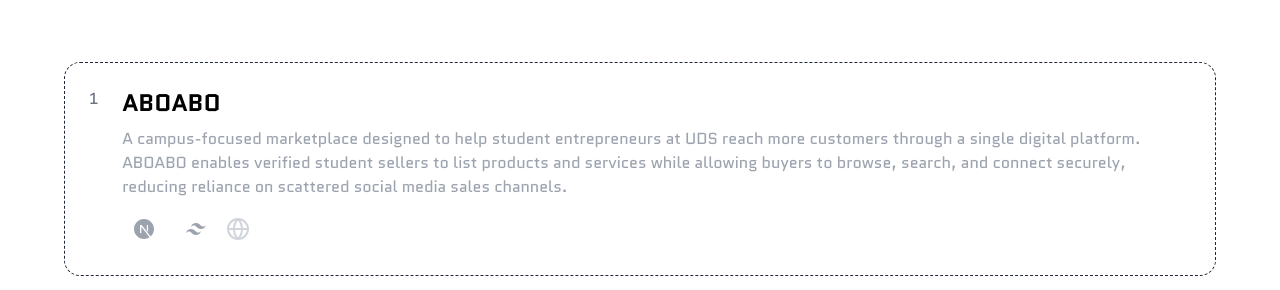
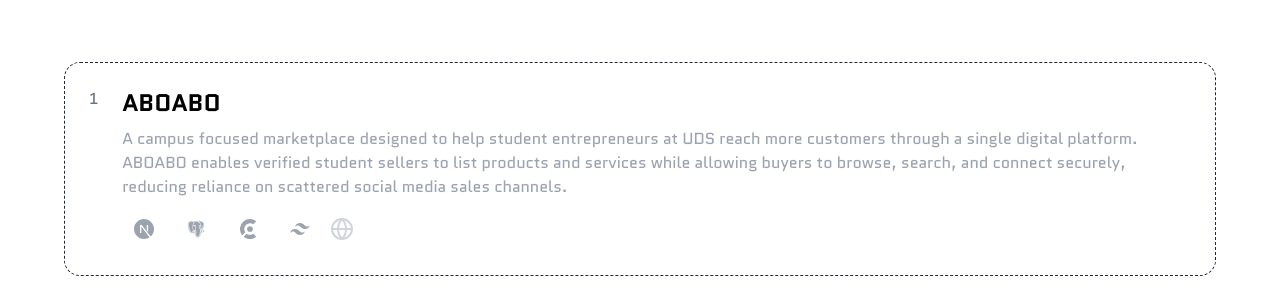
Before and after one commit to Muraydevs1/Portfolio, a React (Vite) app: page / in a window 1280 px wide. Shown: the part 1680-1970 px from the top of the page. Built offline with nearby package versions, Linux system fonts and the light colour scheme.

Commit message:
new additions

```diff
--- a/src/assets/assets.js
+++ b/src/assets/assets.js
@@ -10,6 +10,8 @@ import { RiTailwindCssFill } from 'react-icons/ri'
 import { SiNextdotjs } from 'react-icons/si'
 import { SiExpress } from "react-icons/si";
 import { AiFillOpenAI } from "react-icons/ai";
+import { BiLogoPostgresql } from "react-icons/bi";
+import { SiClerk } from "react-icons/si";
 
 
 export const prof = {
@@ -21,11 +23,13 @@ export const projects = [
     {
       id: 1,
       title: "ABOABO",
-      description: "A campus-focused marketplace designed to help student entrepreneurs at UDS reach more customers through a single digital platform. ABOABO enables verified student sellers to list products and services while allowing buyers to browse, search, and connect securely, reducing reliance on scattered social media sales channels.",
+      description: "A campus focused marketplace designed to help student entrepreneurs at UDS reach more customers through a single digital platform. ABOABO enables verified student sellers to list products and services while allowing buyers to browse, search, and connect securely, reducing reliance on scattered social media sales channels.",
       image: realestate,
       link: "https://aboabo.vercel.app/",
       stack: [
         { name: 'Next.js', icon: SiNextdotjs },
+        { name: 'Postgresql', icon: BiLogoPostgresql },
+        { name: 'Clerk', icon: SiClerk },
         { name: 'Tailwind CSS', icon: RiTailwindCssFill }
       ]
     },
--- a/src/components/sections/portfolio.jsx
+++ b/src/components/sections/portfolio.jsx
@@ -46,7 +46,7 @@ function Portfolio() {
                   return (
                     <span
                       key={`${project.id}-${tech.name}`}
-                      className="flex items-center justify-center h-11 w-11 rounded-full text-xl text-gray-400 hover:text-white transition-colors"
+                      className="flex items-center justify-center h-11 w-11 rounded-full text-xl text-gray-400 hover:text-gray-800 transition-colors"
                       title={tech.name}
                       aria-label={tech.name}
                     >
```
